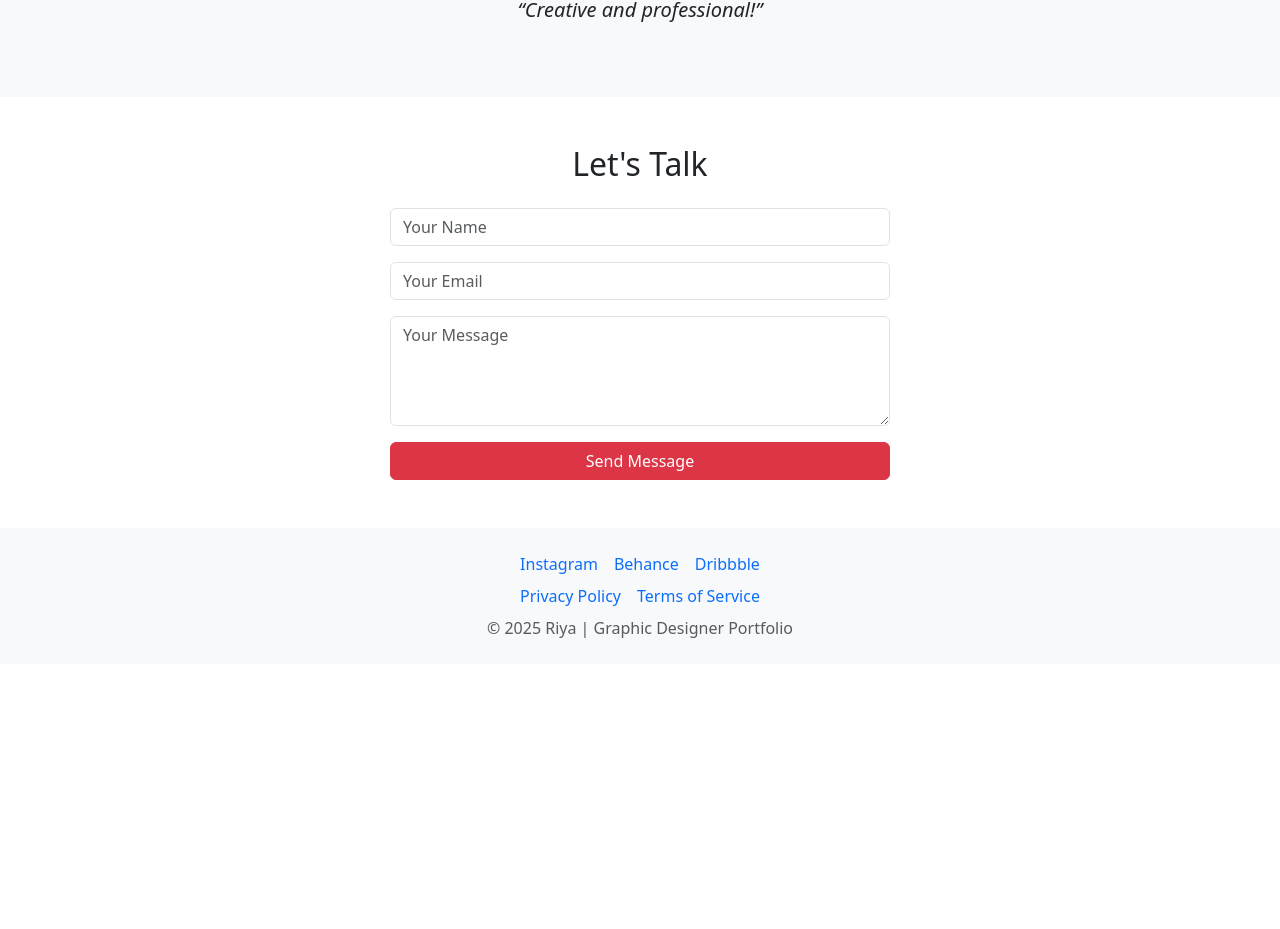
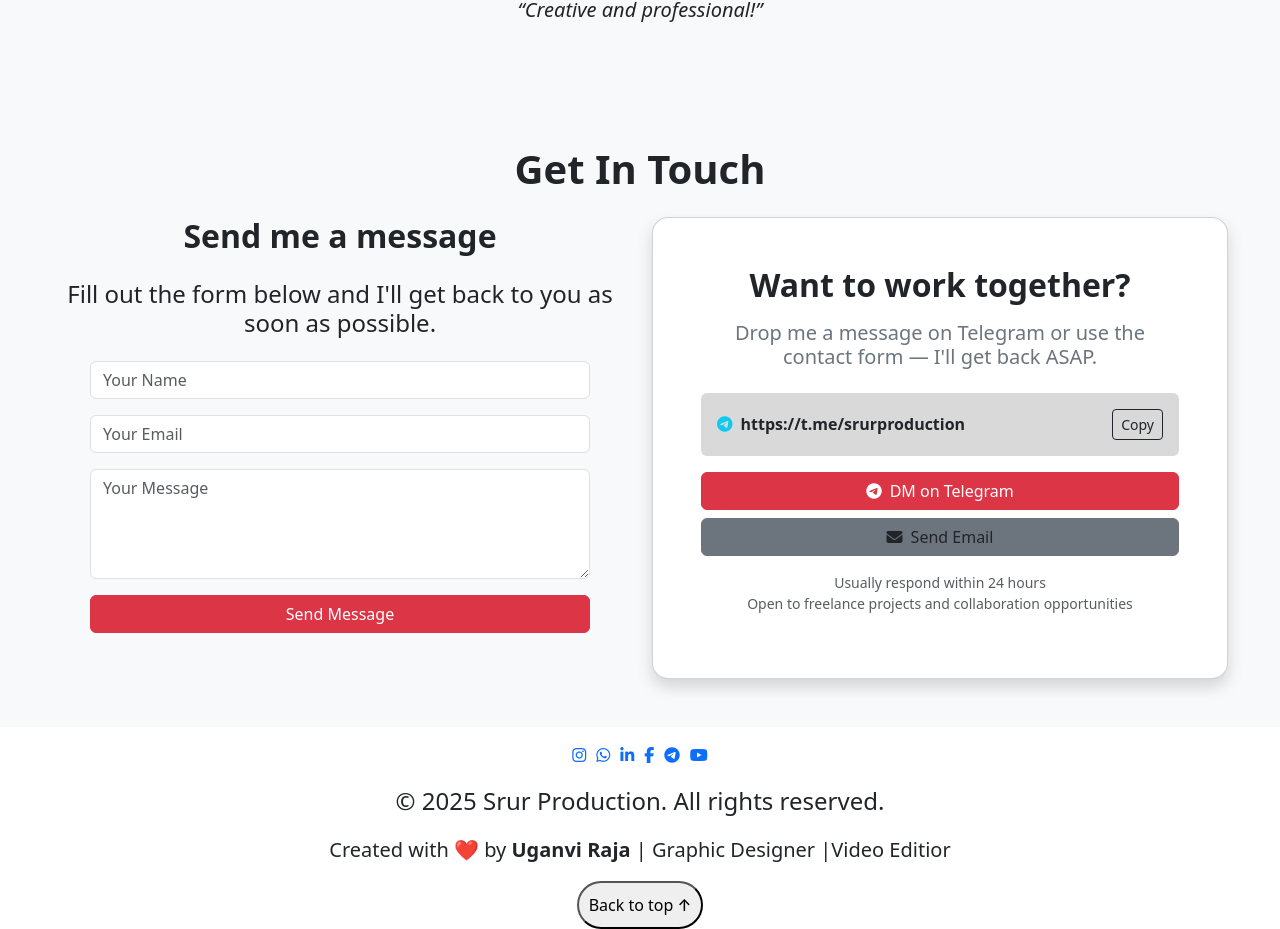
Before and after one commit to srurproduction/srurproduction, a React (Vite) app: page / in a window 1280 px wide. Shown: the part 1413-2342 px from the top of the page. Before the commit the page ends 2077 px from the top, so only its background shows below. Built offline with nearby package versions, Linux system fonts and the light colour scheme; a web font is replaced by a local one.

Commit message:
make footer section and cantact section

```diff
--- a/src/ContactForm.jsx
+++ b/src/ContactForm.jsx
@@ -1,12 +1,23 @@
 import React from 'react';
 import { Button, Form } from 'react-bootstrap';
 import 'bootstrap/dist/css/bootstrap.min.css';
+import '@fontsource/roboto/300.css';
+import { Card } from 'react-bootstrap';
 
 
 export default function ContactForm() {
+  const handleCopy = () => {
+    navigator.clipboard.writeText("https://t.me/srurproduction");
+    alert("Link copied to clipboard!");
+  };
   return (
-    <section id="contact" className="container py-5">
-      <h2 className="text-center mb-4">Let's Talk</h2>
+    <section id="contact" className="container-fluid py-5" style={{ backgroundColor: '#f8f9fa',padding:'40px' }}>
+      <h1 className='text-center  fs-1 fw-bolder mb-4 underline-style'>Get In Touch</h1>
+      <div className="container-fluid">
+        <div className="row">
+          <div className="col-lg-6 col-md-12">
+      <h2 className="text-center fw-semibold mb-4">Send me a message</h2>
+      <h4 className="text-center mb-4">Fill out the form below and I'll get back to you as soon as possible.</h4>
       <Form className="mx-auto" style={{ maxWidth: '500px' }}>
         <Form.Group className="mb-3">
           <Form.Control type="text" placeholder="Your Name" />
@@ -19,6 +30,47 @@ export default function ContactForm() {
         </Form.Group>
         <Button variant="danger" className="w-100">Send Message</Button>
       </Form>
+      </div>
+
+<div className="col-6">
+      <Card className=" p-5 rounded-4 shadow">
+        <h2 className="text-center fw-bold mb-3">Want to work together?</h2>
+        <h5 className="text-center text-secondary mb-4">
+          Drop me a message on Telegram or use the contact form — I'll get back ASAP.
+        </h5>
+
+        <div
+          className="d-flex justify-content-between align-items-center p-3 rounded mb-3"
+          style={{ backgroundColor: "#d9d9d9" }}
+        >
+          <span className="text-dark">
+            <i className="fab fa-telegram text-info me-2"></i>
+            <strong>https://t.me/srurproduction</strong>
+          </span>
+          <Button variant="outline-dark" size="sm" onClick={handleCopy}>
+            Copy
+          </Button>
+        </div>
+
+        <div className="d-grid gap-2 mb-3">
+          <Button variant="danger">
+            <i className="fab fa-telegram me-2"></i>DM on Telegram
+          </Button>
+          <Button variant="secondary" className="text-dark">
+            <i className="fa-solid fa-envelope me-2"></i>Send Email
+          </Button>
+        </div>
+
+        <p className="text-center text-muted small mb-0">
+          Usually respond within 24 hours
+        </p>
+        <p className="text-center text-muted small">
+          Open to freelance projects and collaboration opportunities
+        </p>
+      </Card>
+    </div>
+      </div>
+      </div>
     </section>
   );
 }
--- a/src/Footer.jsx
+++ b/src/Footer.jsx
@@ -1,18 +1,31 @@
 import React from 'react';
+import '@fortawesome/fontawesome-free/css/all.min.css';
+
 
 export default function Footer() {
+  const scrollToTop = ()=>{
+    window.scrollTo({
+      top:'0',
+      behaviour: 'smooth'
+    })
+  }
   return (
-    <footer className="text-center py-4 bg-light text-muted">
-      <div className="mb-2">
-        <a href="#" className="mx-2 text-decoration-none">Instagram</a>
-        <a href="#" className="mx-2 text-decoration-none">Behance</a>
-        <a href="#" className="mx-2 text-decoration-none">Dribbble</a>
+    <footer className="footer">
+      <div className="social-icons d-flex justify-content-center mt-3" style={{ gap: '10px', }}>
+        <a href="https://www.instagram.com/srurproduction?igsh=bTR5bzAwMXhjMTB3"><i className='fab fa-instagram'></i></a>
+        <a href="https://whatsapp.com/channel/0029Vb2XUIk05MUjLAO9ii3P"><i className='fab fa-whatsapp'></i></a>
+          <a href="https://www.linkedin.com/in/mr-uganvi-raja-44632b36b?utm_source=share&utm_campaign=share_via&utm_content=profile&utm_medium=android_app"><i className='fab fa-linkedin-in'></i></a>
+          <a href="https://www.facebook.com/share/19D54cFHAB/"><i className='fab fa-facebook-f'></i></a>
+          <a href="https://t.me/srurproduction"><i className='fab fa-telegram'></i></a>
+          <a href="https://youtube.com/@m.srurproduction"><i className='fab fa-youtube'></i></a>
       </div>
       <div>
-        <a href="#" className="mx-2 text-decoration-none">Privacy Policy</a>
-        <a href="#" className="mx-2 text-decoration-none">Terms of Service</a>
+        <p className="mt-3 mx-2 text-decoration-none text-center fs-4">© 2025 Srur Production. All rights reserved.</p>
       </div>
-      <div className="mt-2">© 2025 Riya | Graphic Designer Portfolio</div>
+      <p className='mt-2 text-center fs-5'>Created with <span className="heart">❤️</span> by <strong> Uganvi Raja</strong> | Graphic Designer  |Video Editior</p>
+      <div className="d-flex justify-content-center mt-3">
+        <button className="back-to-top fa-2 fw-medium" onClick={scrollToTop} style={{ borderRadius: '35px', padding: '10px' }}>Back to top ↑</button>
+      </div>
     </footer>
   );
 }
```
